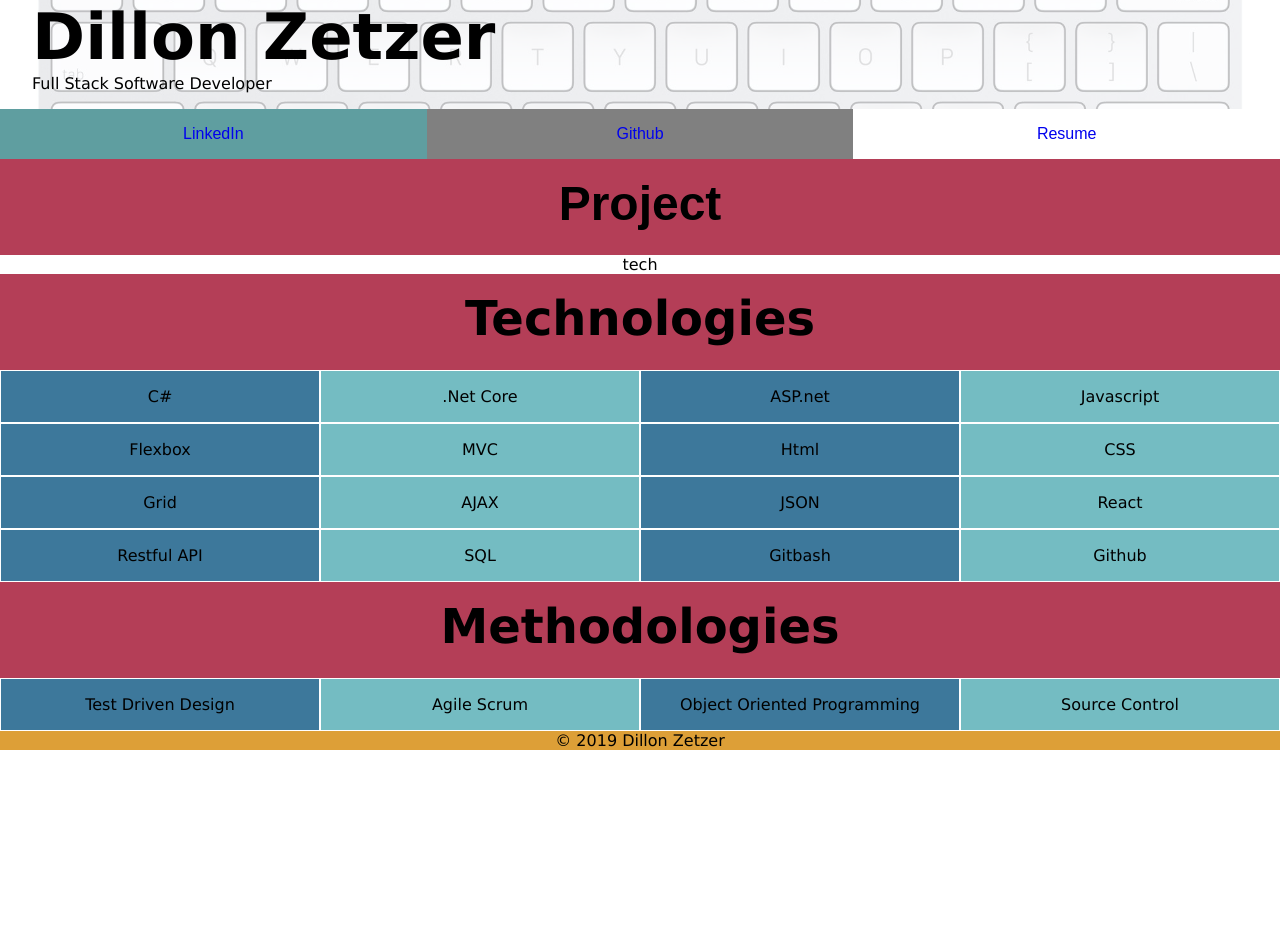
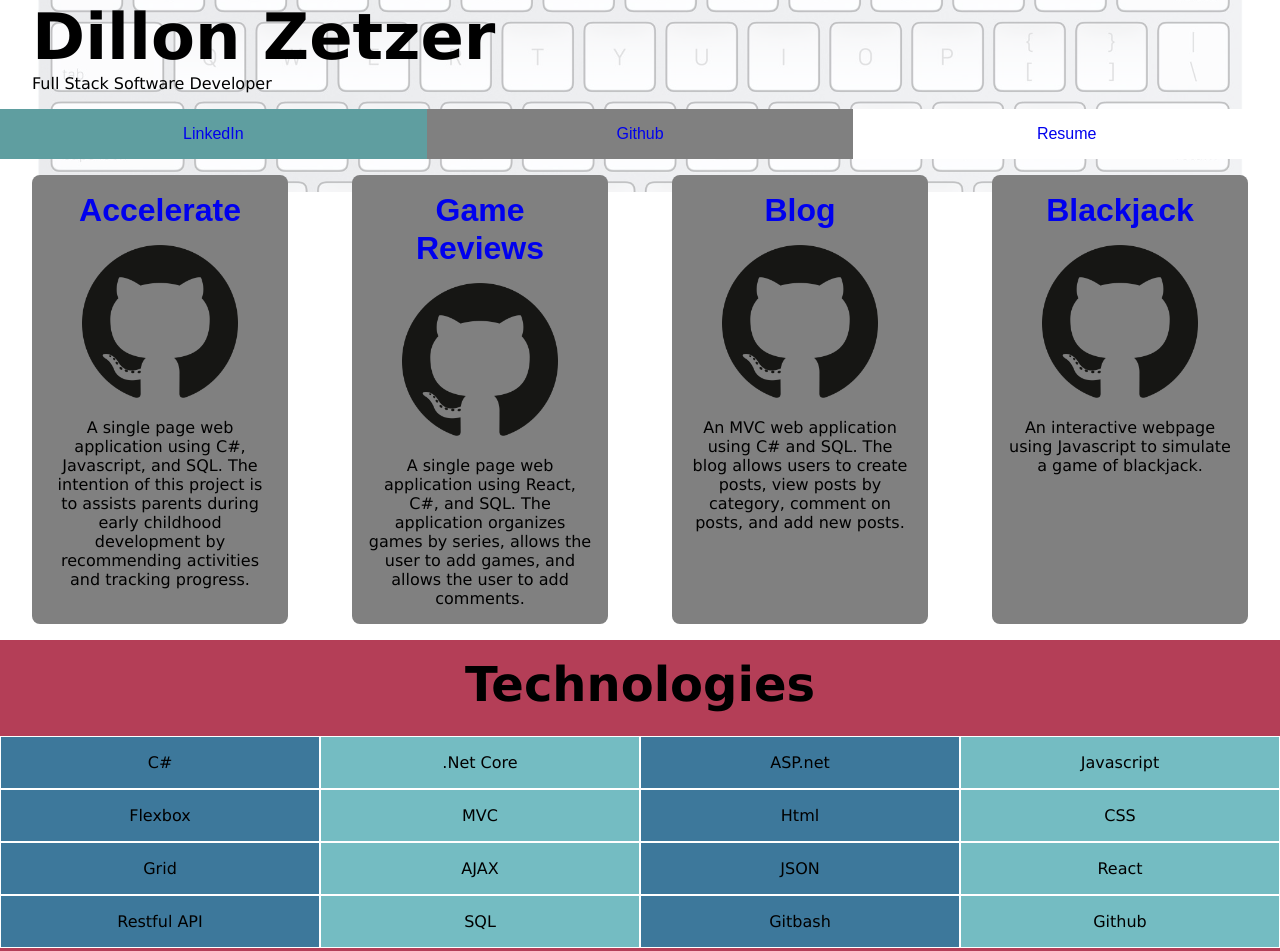
Before and after one commit to dzetzer/dzetzer.github.io, a plain HTML site: page index.html in a window 1280 px wide. Shown: the top 951 px of the page. Before the commit the page ends 800 px from the top, so only its background shows below. Drawn offline with Linux system fonts and the light colour scheme.

Commit message:
added projects

```diff
--- a/index.html
+++ b/index.html
@@ -21,8 +21,32 @@
             </section>
             <section id="projects">
                 <article class="project">
-                    <h2><a>Project</a></h2>
-                    <p>tech</p>
+                    <h3><a href="https://github.com/dzetzer/FinalProject">Accelerate</a></h3>
+                    <img class="img-github" src="./Images/github logo.png"/>
+                    <p>A single page web application using C#, Javascript, and SQL. The
+                        intention of this project is to assists parents during early childhood development
+                        by recommending activities and tracking progress.
+                    </p>
+                </article>
+                <article class="project">
+                        <h3><a href="https://github.com/dzetzer/ApiMastery">Game Reviews</a></h3>
+                        <img class="img-github" src="./Images/github logo.png"/>
+                        <p>A single page web application using React, C#, and SQL. The application
+                            organizes games by series, allows the user to add games, and allows the user
+                            to add comments.
+                        </p>
+                </article>
+                <article class="project">
+                        <h3><a href="https://github.com/dzetzer/BlogProject">Blog</a></h3>
+                        <img class="img-github" src="./Images/github logo.png"/>
+                        <p>An MVC web application using C# and SQL. The blog allows users to create posts,
+                            view posts by category, comment on posts, and add new posts.
+                        </p>
+                </article>
+                <article class="project">
+                        <h3><a href="https://github.com/dzetzer/Blackjack">Blackjack</a></h3>
+                        <img class="img-github" src="./Images/github logo.png"/>
+                        <p>An interactive webpage using Javascript to simulate a game of blackjack.</p>
                 </article>
             </section>
             <section id="qualifications">
--- a/style.css
+++ b/style.css
@@ -1,3 +1,4 @@
+/*General*/
 *{
     margin: 0;
     padding: 0;
@@ -33,7 +34,6 @@ h1
 {
     font-size: 4rem;
 }
-
 /* Links */
 #links
 {
@@ -62,6 +62,24 @@ h1
 a{
     text-decoration: none;
     font-family: sans-serif;
+}
+/*Projects*/
+.project{
+    margin: 1rem 2rem;
+    padding: 1rem;
+    background-color: grey;
+    border-radius: 0.5rem;
+    justify-content: center;
+}
+.project h3{
+    font-size: 2rem;
+}
+.img-github{
+    margin: 1rem;
+    max-width:70%;
+}
+.project p{
+    justify-content: center;
 }
 /* Qualifications */
 h2{
@@ -114,4 +132,12 @@ footer
         text-align: left;
         margin-left: 2rem;
     }
+    #projects{
+        display: flex;
+        flex-direction: row;
+        justify-content: center;
+    }
+    .project{
+        width: 20%;
+    }
 }
```
Also changed, not shown: Images/github logo.png (added).
